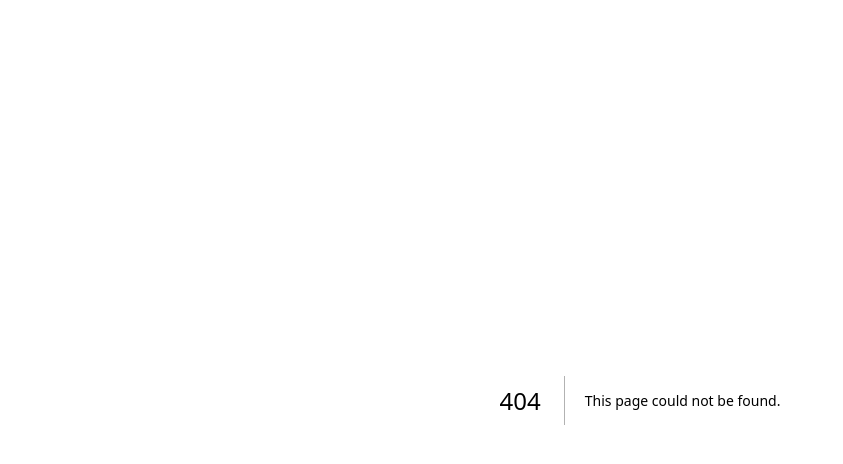
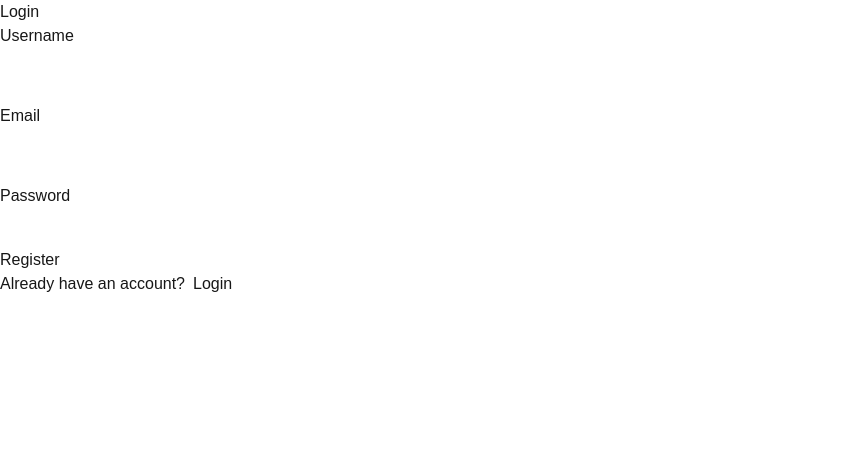
Before and after one commit to kalecharles/movie-tracker-front, a Next.js app: page /Login in a window 1280 px wide. Before the commit this address had no page. Shown: the top 464 px of the page, without its empty margins (0-843 px from the left). Built offline with nearby package versions, Linux system fonts and the light colour scheme.

Commit message:
Modified homepage

```diff
--- /dev/null
+++ b/app/(auth)/Login/page.jsx
@@ -0,0 +1,22 @@
+export default function Login() {
+  return (
+    <>
+      <h3>Login</h3>
+      <form action="">
+        <div className="flex flex-col gap-[16px]">
+          <label htmlFor="username">Username</label>
+          <input type="text" id="username" name="username" required />
+          <label htmlFor="email">Email</label>
+          <input type="email" id="email" name="email" required />
+          <label htmlFor="password">Password</label>
+          <input type="password" id="password" name="password" required />
+        </div>
+        <button type="submit">Register</button>
+        <div className="flex gap-[8px]">
+          <p>Already have an account?</p>
+          <a href="/login">Login</a>
+        </div>
+      </form>
+    </>
+  );
+}
--- /dev/null
+++ b/app/(auth)/Register/page.jsx
@@ -0,0 +1,22 @@
+export default function Register() {
+  return (
+    <>
+      <h3>Register</h3>
+      <form action="">
+        <div className="flex flex-col gap-[16px]">
+          <label htmlFor="username">Username</label>
+          <input type="text" id="username" name="username" required />
+          <label htmlFor="email">Email</label>
+          <input type="email" id="email" name="email" required />
+          <label htmlFor="password">Password</label>
+          <input type="password" id="password" name="password" required />
+        </div>
+        <button type="submit">Register</button>
+        <div className="flex gap-[8px]">
+          <p>Already have an account?</p>
+          <a href="/login">Login</a>
+        </div>
+      </form>
+    </>
+  );
+}
```
